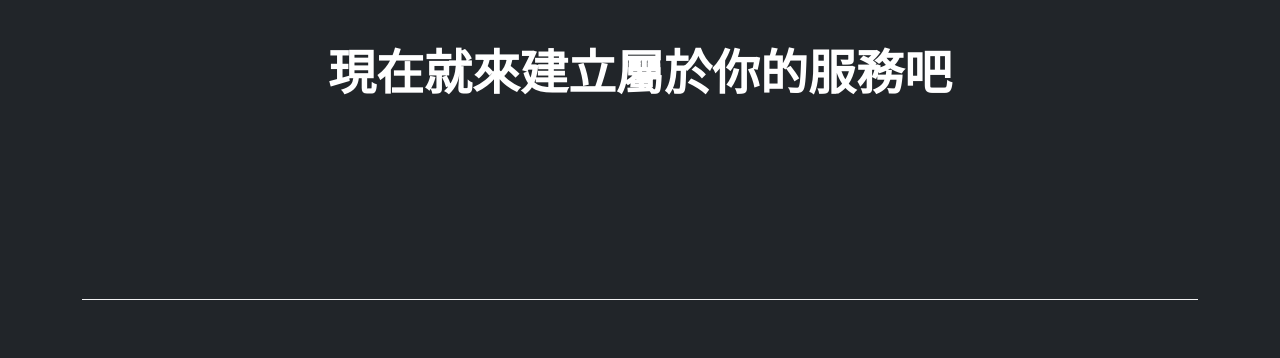
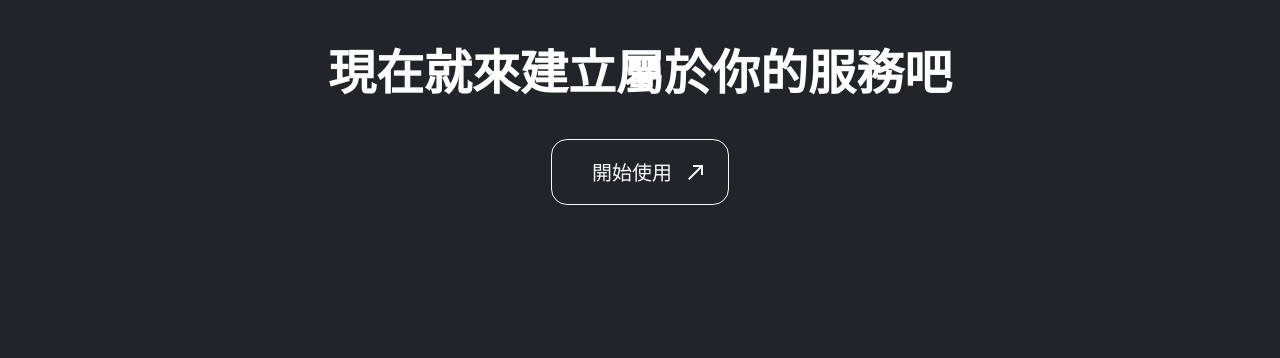
Before and after one commit to Rin1330/BS5-202305, a website: page index.html in a window 1280 px wide. Shown: the part 5420-5778 px from the top of the page. Drawn offline with nearby package versions, Linux system fonts and the light colour scheme.

Commit message:
update homepage - last section button

```diff
--- a/index.html
+++ b/index.html
@@ -484,7 +484,10 @@
     <div class="container">
       <section>
         <div class="text-center py-14">
-          <h2 class="h1 fw-bold mb-9">現在就來建立屬於你的服務吧</h2>
+          <h2 class="h1 fw-bold mb-8 mb-lg-9">現在就來建立屬於你的服務吧</h2>
+          <button type="button" class="btn btn-outline-light d-flex align-items-center mx-auto pe-5">開始使用<span class="material-symbols-outlined ms-3">
+            north_east
+            </span></button>
         </div>
       </section>
     </div>
```
